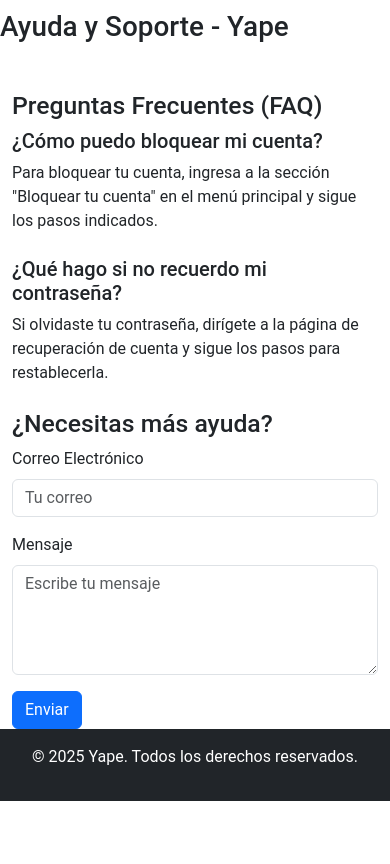
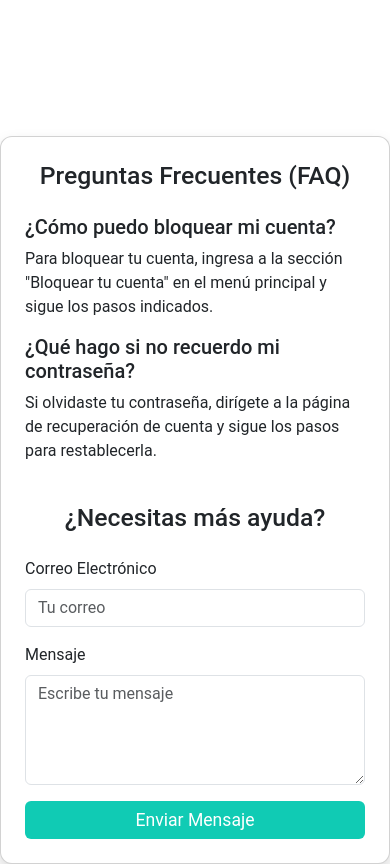
Before and after one commit to Valerianavo/Website---Yape, a plain HTML site: page assets/html/soporte.html in a window 390 px wide. Drawn offline with nearby package versions, Linux system fonts and the light colour scheme; files whose address does not match are found by name.

Commit message:
register-responsive

```diff
--- a/assets/css/desbloqueo.css
+++ b/assets/css/desbloqueo.css
@@ -1,4 +1,5 @@
 body{
+    background-image: url(../img/speed-line-003-2.svg);
     font-family: 'Poppins', sans-serif;
     justify-content: center;
     align-items: center;
@@ -7,11 +8,10 @@
 }
 
 .cont-bloq {
-    width: 400px;
+    top: 10vh;
+    display: table;
+    margin: auto;
     position: relative;
-    margin: auto;
-    top: 200px;
-    transform: translateY(-50%);
     background: white;
     padding: 2rem;
     border-radius: 12px;
--- a/assets/css/register.css
+++ b/assets/css/register.css
@@ -1,5 +1,5 @@
 html, body {
-    overflow-x: hidden; /* Evita desbordamiento horizontal */
+    overflow-x: hidden;
     height: 100%;
 }
 
@@ -10,6 +10,7 @@
     background-size: cover;
     font-weight: 900;
 }
+
 
 h2 {
     font-weight: 900;
@@ -24,6 +25,8 @@
     text-decoration: none;
     display: inline-block;
     transition: 0.3s ease-in-out;
+    max-width: 700px !important;
+    width: 80%;
 }
 
 .btn-pri:hover,
@@ -34,19 +37,22 @@
     border-color: #74ffec !important;
 }
 
+
+
 a.btn.btn-pri.align-items-center.gap-3.rounded-pill {
-    width: 1000px;
+    width: 900px;
     font-weight: 900;
+    max-width: 1000px;
 }
 
 section#register-section {
     border-radius: 30px;
-    max-width: 1100px;
+    max-width: 950px;
     width: 90%;
-    padding: 20px;
+    padding: 50px;
 }
 
-/* Botón de registro */
+
 button.btn.btn-purple.btn-lg {
     background-color: #9145c7;
     color: white;
@@ -61,7 +67,7 @@
     background-color: #7d3bb1;
 }
 
-/* Animación para la imagen */
+
 @keyframes float {
     0% { transform: translateY(0px); }
     50% { transform: translateY(-10px); }
@@ -74,39 +80,28 @@
     height: auto;
 }
 
-/* RESPONSIVE DESIGN */
-@media (max-width: 1024px) {
-    #register-section {
-        flex-direction: column;
-        align-items: center;
-        text-align: center;
-        padding: 30px;
+/* RESPONSIVE*/
+@media (max-width: 993px){
+    .register-image img{
+        margin: 5px !important;
+        height: 250px;
+        width: 100% !important;
     }
-}
-
-@media (max-width: 768px) {
-    #register-section {
-        flex-direction: column;
-        width: 100%;
-        padding: 20px;
+    .btn-pri{
+        max-width: 500px !important;
     }
 
-    .register-image {
-        display: none; /* Oculta la imagen en pantallas pequeñas */
-    }
 }
-
-@media (max-width: 576px) {
-    .input-group-text {
-        cursor: pointer;
+@media (max-width: 769px){
+    .col-md-6 {
+        width: 100%;
     }
 
-    #register-section {
-        padding: 15px;
+    .register-image{
+        display: none !important;
+    }
+    .btn-pri{
+        max-width: 300px !important;
     }
 
-    button.btn.btn-purple.btn-lg {
-        padding: 10px;
-        font-size: 16px;
-    }
 }
--- /dev/null
+++ b/assets/css/soporte.css
@@ -0,0 +1,32 @@
+.title{
+    color: white;
+    font-size: 2rem;
+    font-weight: bold;
+}
+
+.container{
+    margin-top: 2rem;
+}
+
+.card{
+    background: white;
+    border-radius: 12px;
+}
+
+.fag-item{
+    background: #f8f9fa;
+    padding: 15px;
+    border-radius: 8px;
+    margin-bottom: 15px;
+    box-shadow: 0 2px 5px rgb(0, 0, 0, 0.1);
+}
+
+.btn-success{
+    background-color: #10CBB4;
+    border: none;
+    font-size: 1.1rem;
+}
+
+.btn-success:hover{
+    background-color: #00AD97;
+}
--- a/assets/html/soporte.html
+++ b/assets/html/soporte.html
@@ -6,6 +6,7 @@
     <title>Ayuda y Soporte - Yape</title>
     <link href="https://cdn.jsdelivr.net/npm/bootstrap@5.3.0-alpha1/dist/css/bootstrap.min.css" rel="stylesheet">
     <link rel="stylesheet" href="../css/styles.css">
+    <link rel="stylesheet" href="../css/soporte.css">
 </head>
 <body>
     <header>
@@ -36,22 +37,28 @@
         </div>
     </header>
 
-    <h1>Ayuda y Soporte - Yape</h1>
-    <main class="container mt-5">
+    <header class="text-center py-4">
+        <h1 class="title">Ayuda y Soporte - Yape</h1>
+    </header>
+
+    <main class="container ">
         <div class="row justify-content-center">
-            <div class="col-md-8">
-                <h2>Preguntas Frecuentes (FAQ)</h2>
-                <div class="mb-4">
+            <div class="col-md-8 card p-4 shadow">
+                <h2 class="text-center mb-4"> Preguntas Frecuentes (FAQ)</h2>
+
+                <div class="faq-item">
                     <h5>¿Cómo puedo bloquear mi cuenta?</h5>
                     <p>Para bloquear tu cuenta, ingresa a la sección "Bloquear tu cuenta" en el menú principal y sigue los pasos indicados.</p>
                 </div>
-                <div class="mb-4">
+
+                <div class="faq-item">
                     <h5>¿Qué hago si no recuerdo mi contraseña?</h5>
                     <p>Si olvidaste tu contraseña, dirígete a la página de recuperación de cuenta y sigue los pasos para restablecerla.</p>
                 </div>
 
-                <h2>¿Necesitas más ayuda?</h2>
-                <form>
+                <h2 class="text-center mt-4"> ¿Necesitas más ayuda?</h2>
+
+                <form class="mt-3">
                     <div class="mb-3">
                         <label for="contactEmail" class="form-label">Correo Electrónico</label>
                         <input type="email" class="form-control" id="contactEmail" placeholder="Tu correo">
@@ -60,15 +67,13 @@
                         <label for="contactMessage" class="form-label">Mensaje</label>
                         <textarea class="form-control" id="contactMessage" rows="4" placeholder="Escribe tu mensaje"></textarea>
                     </div>
-                    <button type="submit" class="btn btn-primary">Enviar</button>
+                    <button type="submit" class="btn btn-success w-100">Enviar Mensaje</button>
                 </form>
             </div>
         </div>
     </main>
 
-    <footer class="bg-dark text-white text-center py-3">
-        <p>&copy; 2025 Yape. Todos los derechos reservados.</p>
-    </footer>
+
 
     <script src="https://cdn.jsdelivr.net/npm/bootstrap@5.3.0/dist/js/bootstrap.bundle.min.js" defer></script>
     <script type="module" src="../js/soporte.js"></script>
```
Also changed, not shown: assets/html/register.html (+1 -1 lines), assets/img/speed-line-001-1.svg (added), assets/img/speed-line-003-2.svg (added).
